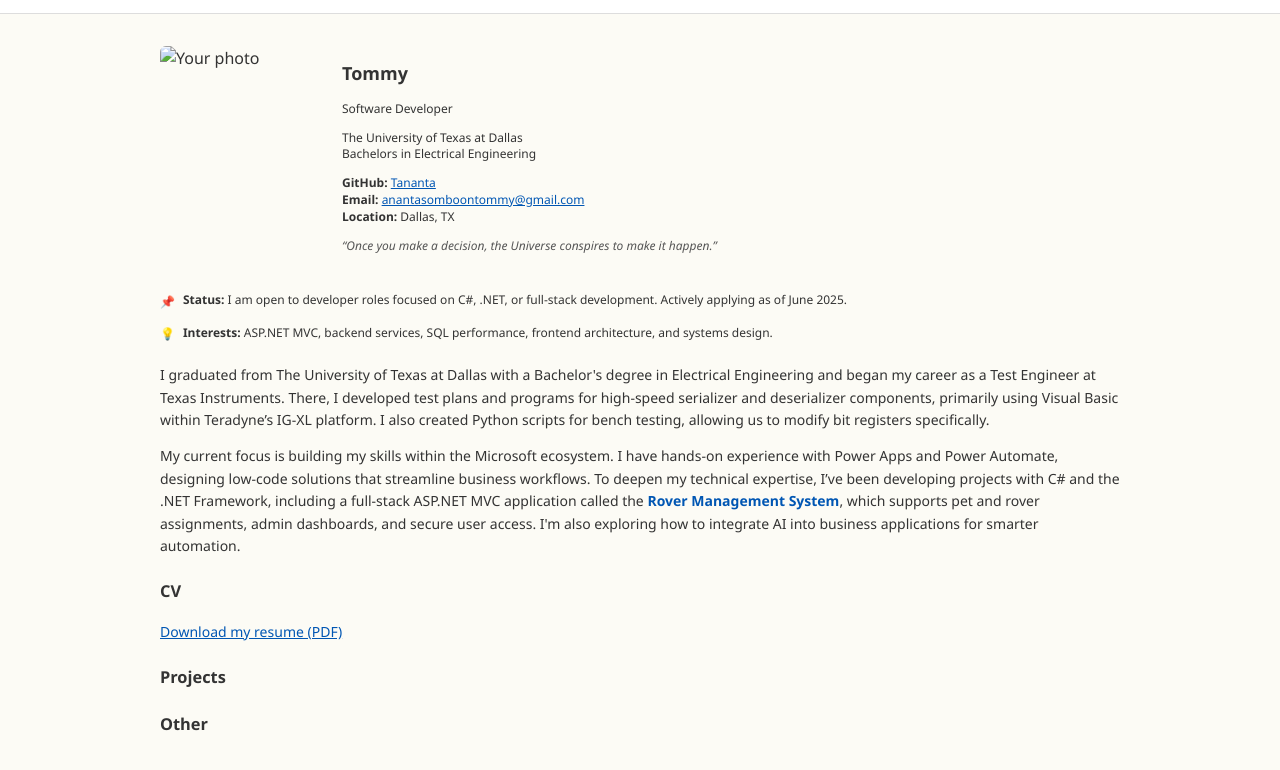
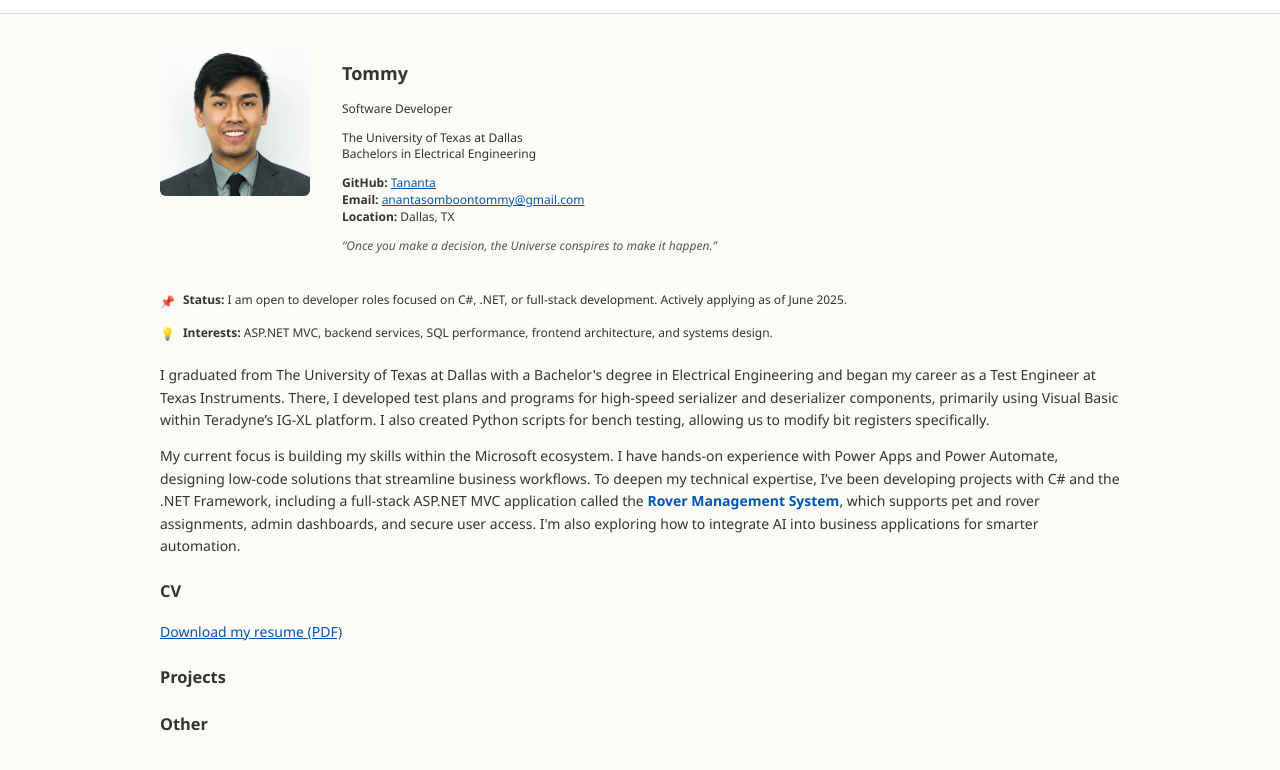
Before and after one commit to TAnanta/Tananta.github.io, a plain HTML site: page index.html in a window 1280 px wide. Shown: the part 48-818 px from the top of the page. Drawn offline with Linux system fonts and the light colour scheme.

Commit message:
Update index.html
Fixed profile picture

```diff
--- a/index.html
+++ b/index.html
@@ -129,7 +129,7 @@
 
   <!-- FLEX ROW: image + top content -->
   <div class="top-section">
-    <img src="your-photo.jpg" alt="Your photo" class="profile-photo" />
+    <img src="profilePicture.jpg" alt="My Profile Photo" class="profile-photo" />
 
     <div class="intro">
       <h2 id="home">Tommy</h2>
```
